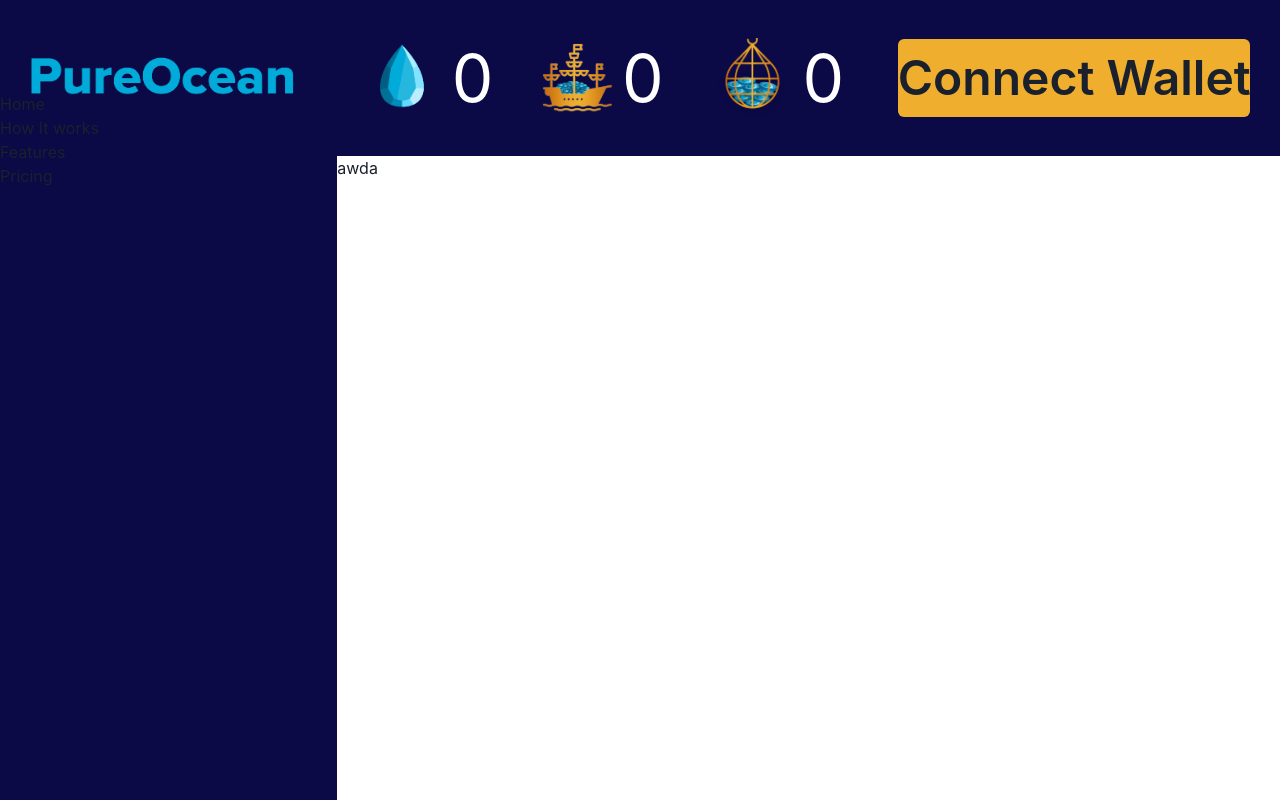
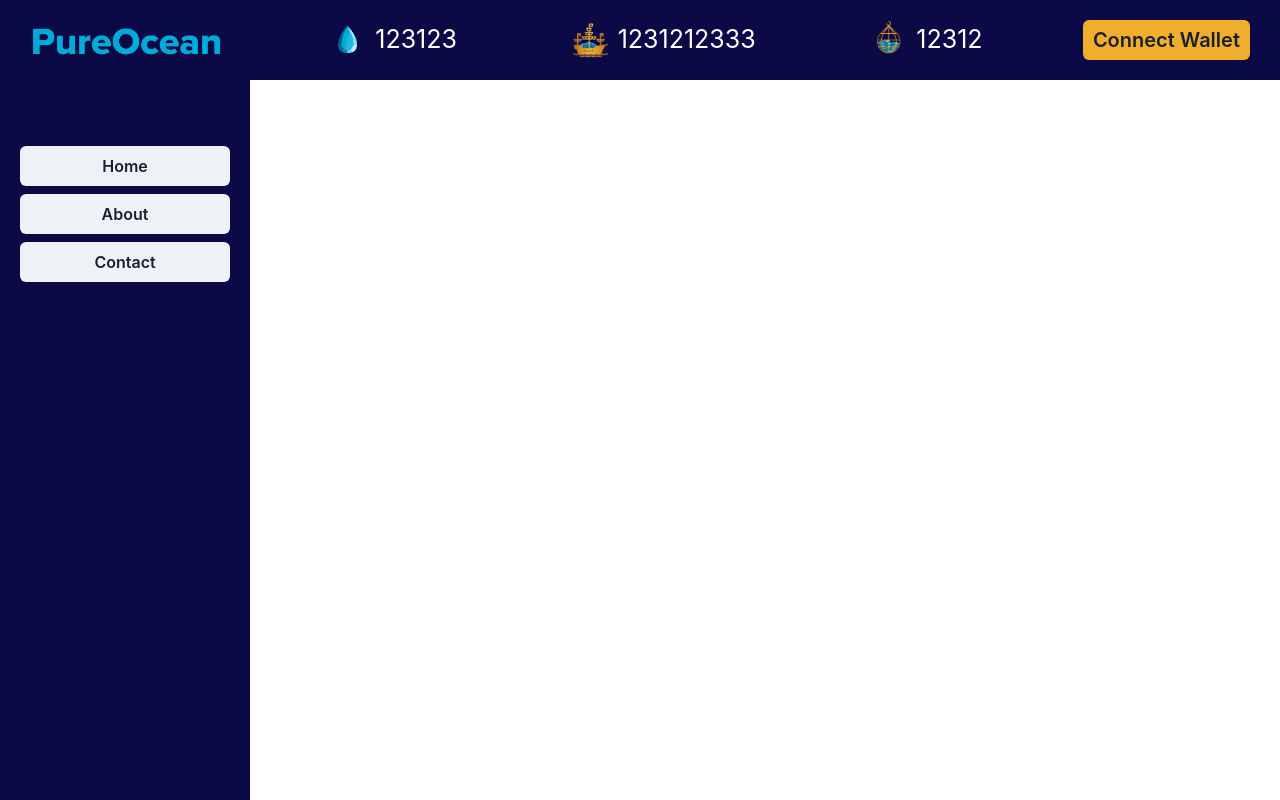
Before and after one commit to Vadim121197/pure_ocean, a React (Create React App) app: page / in a window 1280 px wide. Built offline with nearby package versions, Linux system fonts and the light colour scheme.

Commit message:
[Header] add relative header

```diff
--- a/package.json
+++ b/package.json
@@ -3,6 +3,7 @@
   "version": "0.1.0",
   "private": true,
   "dependencies": {
+    "@chakra-ui/icons": "^1.1.1",
     "@chakra-ui/react": "^1.8.1",
     "@emotion/react": "^11",
     "@emotion/styled": "^11",
--- a/src/components/layouts/index.tsx
+++ b/src/components/layouts/index.tsx
@@ -1,18 +1,31 @@
-import React from 'react';
-import { Flex } from '@chakra-ui/react';
-import { Header, Navigation } from '../../containers';
+import React, { useState } from 'react';
+import { Flex, useBreakpointValue } from '@chakra-ui/react';
+import { Header, Sidebar } from '../../containers';
 
 export type LandingLayoutProps = {
   children: React.ReactNode;
 };
 
+type Variant = {
+  navigation: 'drawer' | 'sidebar';
+  navigationButton: boolean;
+};
+
+const smVariant: Variant = { navigation: 'drawer', navigationButton: true };
+const mdVariant: Variant = { navigation: 'sidebar', navigationButton: false };
+
 export const LandingLayout: React.FC<LandingLayoutProps> = (props) => {
   const { children } = props;
+
+  const [isSidebarOpen, setSidebarOpen] = useState<boolean>(false);
+  const variants = useBreakpointValue({ base: smVariant, md: smVariant, lg: mdVariant });
+
+  const toggleSidebar = () => setSidebarOpen((state) => !state);
   return (
     <Flex direction="row" {...props}>
-      <Navigation />
+      <Sidebar variant={variants?.navigation} isOpen={isSidebarOpen} onClose={toggleSidebar} />
       <Flex direction="column" {...props} w="100%">
-        <Header />
+        <Header showSidebarButton={variants?.navigationButton} onShowSidebar={toggleSidebar} />
         {children}
       </Flex>
     </Flex>
--- a/src/constants/style.ts
+++ b/src/constants/style.ts
@@ -1 +1,2 @@
 export const mainBackground = '#0B0A46';
+export const burgerBackground = '#08AAD9';
--- a/src/containers/Header/index.tsx
+++ b/src/containers/Header/index.tsx
@@ -1,48 +1,80 @@
 import React from 'react';
-import { Button, Flex, Image, Text } from '@chakra-ui/react';
-import { mainBackground } from '../../constants';
+import { Button, Flex, IconButton, Image, Text, Box } from '@chakra-ui/react';
+import { HamburgerIcon } from '@chakra-ui/icons';
+import { burgerBackground, mainBackground } from '../../constants';
 import ImageRuby from '../../assets/images/ruby.png';
 import ImageShip from '../../assets/images/ship.png';
 import ImageBasket from '../../assets/images/basket.png';
 
-export const Header: React.FC = (props) => {
+export type HeaderProps = {
+  onShowSidebar: () => void;
+  showSidebarButton?: boolean;
+};
+
+const headerImages = [
+  {
+    image: ImageRuby,
+    value: 123123,
+    id: 1,
+  },
+  {
+    image: ImageShip,
+    value: 1231212333,
+    id: 2,
+  },
+  {
+    image: ImageBasket,
+    value: 12312,
+    id: 3,
+  },
+];
+
+export const Header: React.FC<HeaderProps> = (props) => {
+  const { showSidebarButton = true, onShowSidebar } = props;
   return (
     <Flex
       w="100%"
       bg={mainBackground}
-      h="156px"
-      {...props}
+      h="80px"
       alignItems="center"
       justifyContent="space-between"
+      {...props}
     >
-      <Flex w="60%" justifyContent="space-around" {...props}>
-        <Flex alignItems="center">
-          <Image src={ImageRuby} alt="Ruby" boxSize="80px" objectFit="cover" />
-          <Text fontSize="66px" color="white" paddingLeft="10px">
-            0
-          </Text>
+      {showSidebarButton ? (
+        <IconButton
+          icon={<HamburgerIcon w={8} h={8} />}
+          colorScheme="whiteAlpha"
+          variant="solid"
+          onClick={onShowSidebar}
+          aria-label="Search database"
+          bg={burgerBackground}
+          mx="30px"
+          color={mainBackground}
+        />
+      ) : (
+        <Box width="260px" />
+      )}
+      {!showSidebarButton && (
+        <Flex w="60%" justifyContent="space-around" {...props}>
+          {headerImages.map((i) => {
+            return (
+              <Flex alignItems="center">
+                <Image src={i.image} alt="Ruby" w="35px" />
+                <Text fontSize="25px" color="white" paddingLeft="10px">
+                  {i.value}
+                </Text>
+              </Flex>
+            );
+          })}
         </Flex>
-        <Flex alignItems="center">
-          <Image src={ImageShip} alt="Ruby" boxSize="70px" objectFit="cover" />
-          <Text fontSize="66px" color="white" paddingLeft="10px">
-            0
-          </Text>
-        </Flex>
-        <Flex alignItems="center">
-          <Image src={ImageBasket} alt="Ruby" boxSize="80px" objectFit="cover" />
-          <Text fontSize="66px" color="white" paddingLeft="10px">
-            0
-          </Text>
-        </Flex>
-      </Flex>
+      )}
       <Button
         bg="#EFAE2E"
-        height="78px"
+        height="40px"
         border="none"
         mx="30px"
-        fontSize="48px"
+        fontSize={['10px', '15px', '20px']}
         px="10px"
-        onClick={() => console.log('asd')}
       >
         Connect Wallet
       </Button>
--- a/src/containers/Navigation/index.tsx
+++ /dev/null
@@ -1,42 +0,0 @@
-import { Box, Flex, Text } from '@chakra-ui/react';
-import React from 'react';
-import { Link } from 'react-router-dom';
-import { IconLogo } from '../../assets/icons';
-import { mainBackground } from '../../constants';
-
-const MenuItem = ({ children, isLast, to = '/', ...rest }: any) => {
-  return (
-    <Text {...rest}>
-      <Link to={to}>{children}</Link>
-    </Text>
-  );
-};
-
-export const Navigation: React.FC = (props) => {
-  return (
-    <Flex
-      justifyContent="flex-start"
-      direction="column"
-      bg={mainBackground}
-      height="100vh"
-      w="458px"
-      {...props}
-    >
-      <Box h="83px" w="300px" padding="46px 0 46px 20px">
-        <IconLogo />
-      </Box>
-      <MenuItem to="/" isLast={false}>
-        Home
-      </MenuItem>
-      <MenuItem to="/how" isLast={false}>
-        How It works{' '}
-      </MenuItem>
-      <MenuItem to="/faetures" isLast={false}>
-        Features{' '}
-      </MenuItem>
-      <MenuItem to="/pricing" isLast={false}>
-        Pricing{' '}
-      </MenuItem>
-    </Flex>
-  );
-};
--- /dev/null
+++ b/src/containers/Sidebar/index.tsx
@@ -0,0 +1,54 @@
+import {
+  Box,
+  Button,
+  Drawer,
+  DrawerOverlay,
+  DrawerCloseButton,
+  DrawerBody,
+  DrawerContent,
+  VStack,
+} from '@chakra-ui/react';
+import { IconLogo } from '../../assets/icons';
+import { mainBackground } from '../../constants';
+
+export type SidebarProps = {
+  onClose: () => void;
+  isOpen: boolean;
+  variant?: 'drawer' | 'sidebar';
+};
+
+const SidebarContent: React.FC<{ onClose: SidebarProps['onClose'] }> = ({ onClose }) => (
+  <VStack>
+    <Box w="200px" marginBottom="70px">
+      <IconLogo />
+    </Box>
+    <Button onClick={onClose} w="100%">
+      Home
+    </Button>
+    <Button onClick={onClose} w="100%">
+      About
+    </Button>
+    <Button onClick={onClose} w="100%">
+      Contact
+    </Button>
+  </VStack>
+);
+
+export const Sidebar: React.FC<SidebarProps> = ({ isOpen, variant, onClose }) => {
+  return variant === 'sidebar' ? (
+    <Box position="fixed" left={0} p={5} w="250px" top={0} h="100%" bg={mainBackground}>
+      <SidebarContent onClose={onClose} />
+    </Box>
+  ) : (
+    <Drawer isOpen={isOpen} placement="left" onClose={onClose}>
+      <DrawerOverlay>
+        <DrawerContent>
+          <DrawerCloseButton />
+          <DrawerBody bg={mainBackground}>
+            <SidebarContent onClose={onClose} />
+          </DrawerBody>
+        </DrawerContent>
+      </DrawerOverlay>
+    </Drawer>
+  );
+};
--- a/src/containers/index.ts
+++ b/src/containers/index.ts
@@ -1,2 +1,2 @@
 export * from './Header';
-export * from './Navigation';
+export * from './Sidebar';
```
Also changed, not shown: 1 other file (tests, documents, lock files or other folders).
